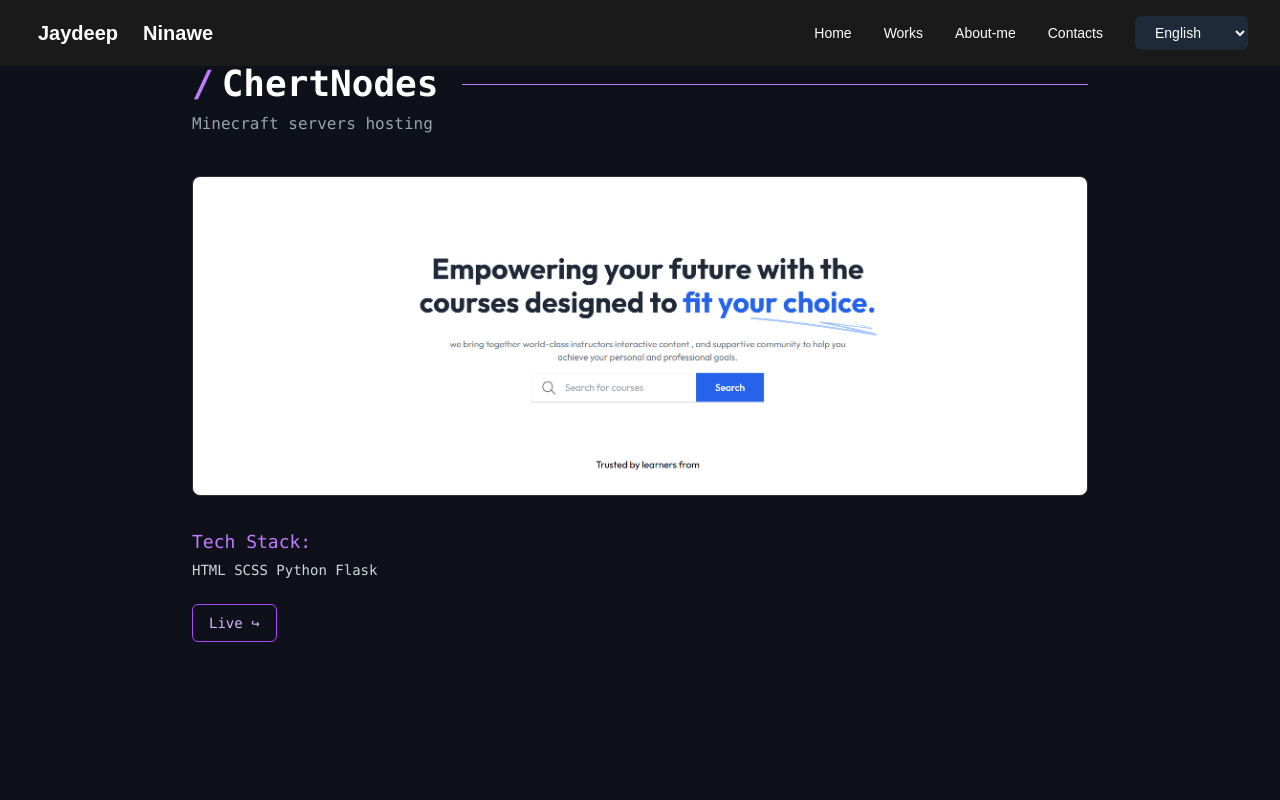
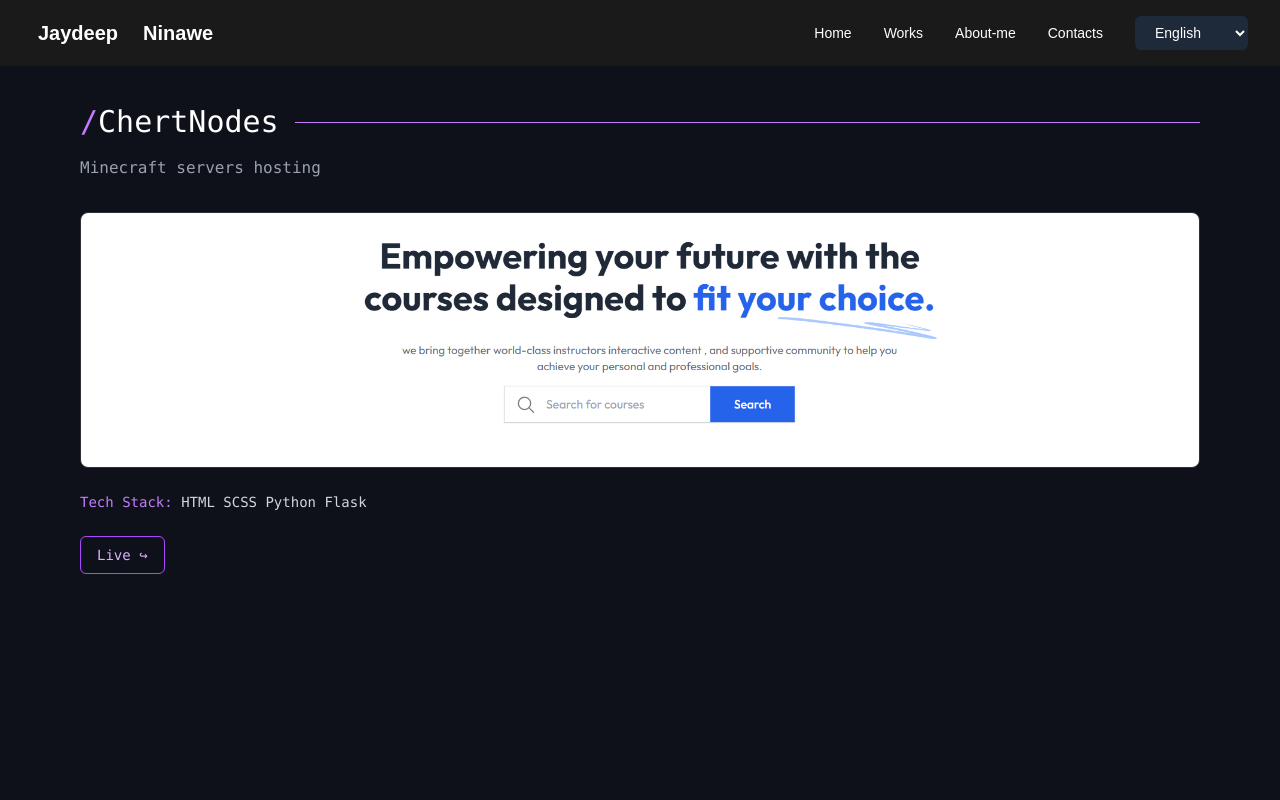
Before and after one commit to jaydeepninawe/jaydeeo_portfolio, a Next.js app: page /projects/chertnodes in a window 1280 px wide. Shown: the top 800 px of the page. Built offline with nearby package versions, Linux system fonts and the light colour scheme.

Commit message:
issue  solved

```diff
--- a/app/projects/[slug]/page.tsx
+++ b/app/projects/[slug]/page.tsx
@@ -1,22 +1,22 @@
 import { notFound } from "next/navigation";
 import Image from "next/image";
-import projects from "../../data/projects";
+import projects from "../../data/projects"; // Import your project data
 
-type Props = {
+type Params = {
   params: {
     slug: string;
   };
 };
 
-export async function generateStaticParams() {
+// Ensure generateStaticParams returns a Promise
+export async function generateStaticParams(): Promise<{ slug: string }[]> {
   const allSlugs = [...projects.complete, ...projects.small].map((proj) => ({
     slug: proj.slug,
   }));
-
   return allSlugs;
 }
 
-export default async function ProjectDetailPage({ params }: Props) {
+export default function ProjectDetailPage({ params }: Params) {
   const { slug } = params;
 
   const project =
@@ -26,23 +26,18 @@ export default async function ProjectDetailPage({ params }: Props) {
   if (!project) return notFound();
 
   return (
-    <article className="bg-[#0f111a] text-white font-mono min-h-screen py-16 px-6 md:px-12 lg:px-24">
-      <div className="max-w-4xl mx-auto">
-        <header className="mb-10">
-          <h2 className="text-3xl sm:text-4xl font-bold flex items-center gap-2 mb-2">
+    <section className="px-6 md:px-20 py-16 bg-[#0f111a] text-white font-mono mt-10 min-h-screen">
+      <h2 className="text-2xl sm:text-3xl flex items-center mb-4">
         <span className="text-purple-400">/</span>
         {project.title}
         <span className="flex-1 h-px bg-purple-400 ml-4"></span>
       </h2>
-          <p className="text-gray-400 text-sm sm:text-base">
-            {project.description}
-          </p>
-        </header>
+      <p className="text-gray-400 mb-8">{project.description}</p>
 
       {project.image && (
-          <div className="relative w-full h-64 sm:h-80 mb-8 rounded-lg overflow-hidden border border-[#2f2f38]">
+        <div className="w-full h-64 relative mb-6 rounded-lg overflow-hidden border border-[#2f2f38]">
           <Image
-              src={project.image.startsWith("/") ? project.image : `/${project.image}`}
+            src={project.image}
             alt={project.title}
             fill
             className="object-cover"
@@ -50,15 +45,14 @@ export default async function ProjectDetailPage({ params }: Props) {
         </div>
       )}
 
-        <section className="mb-6">
-          <h3 className="text-base sm:text-lg text-purple-400 mb-1">Tech Stack:</h3>
-          <p className="text-sm text-gray-300">{project.tech}</p>
-        </section>
+      <div className="mb-4 text-sm text-gray-300">
+        <span className="text-purple-400">Tech Stack:</span> {project.tech}
+      </div>
 
-        <section className="flex flex-wrap gap-3 mt-6">
+      <div className="flex gap-3 mt-6">
         {project.live && (
           <a
-              href="#"
+            href={project.live}
             target="_blank"
             rel="noopener noreferrer"
             className="text-sm px-4 py-2 border border-purple-500 text-purple-300 rounded-md hover:bg-purple-500/20"
@@ -68,7 +62,7 @@ export default async function ProjectDetailPage({ params }: Props) {
         )}
         {project.github && (
           <a
-              href="#"
+            href={project.github}
             target="_blank"
             rel="noopener noreferrer"
             className="text-sm px-4 py-2 border border-purple-500 text-purple-300 rounded-md hover:bg-purple-500/20"
@@ -78,7 +72,7 @@ export default async function ProjectDetailPage({ params }: Props) {
         )}
         {project.figma && (
           <a
-              href="#"
+            href={project.figma}
             target="_blank"
             rel="noopener noreferrer"
             className="text-sm px-4 py-2 border border-purple-500 text-purple-300 rounded-md hover:bg-purple-500/20"
@@ -86,8 +80,7 @@ export default async function ProjectDetailPage({ params }: Props) {
             Figma ↪
           </a>
         )}
+      </div>
     </section>
-      </div>
-    </article>
   );
 }
```
Lines whose indentation alone changed are shown as unchanged.
